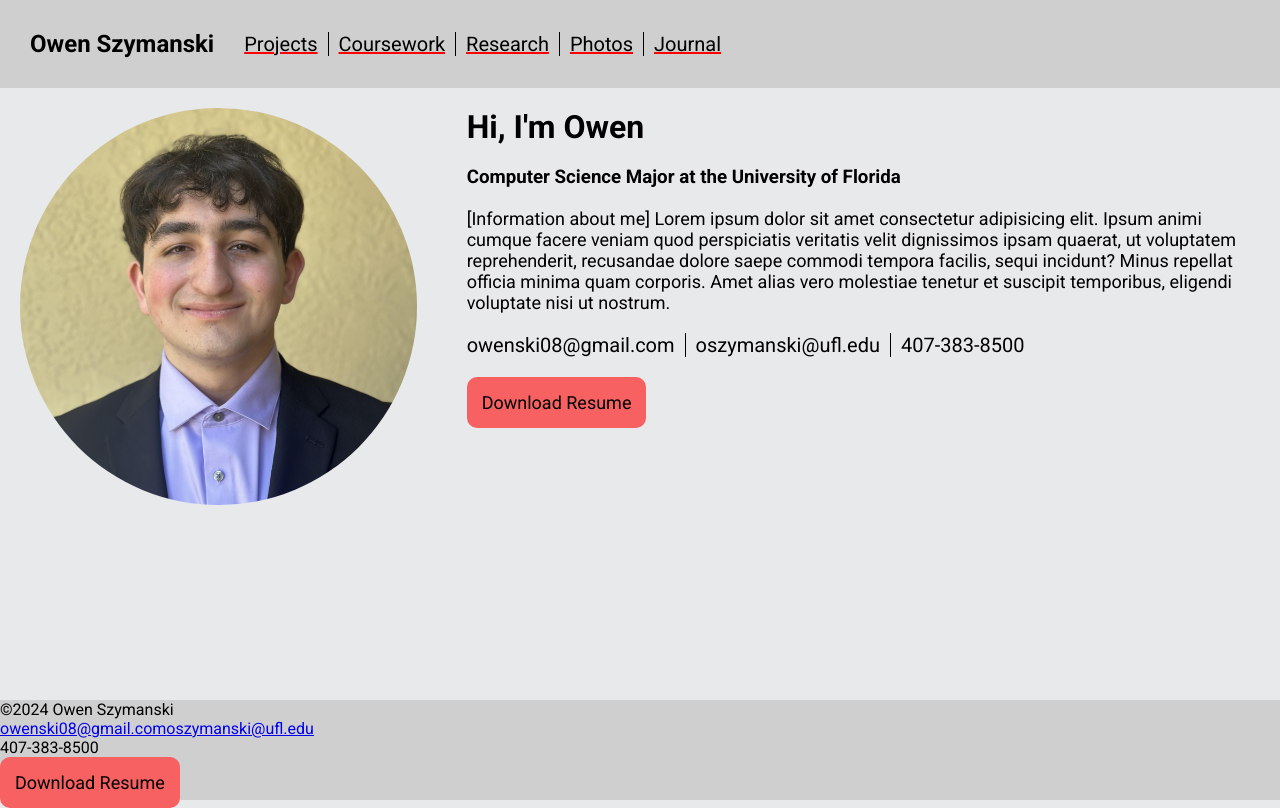
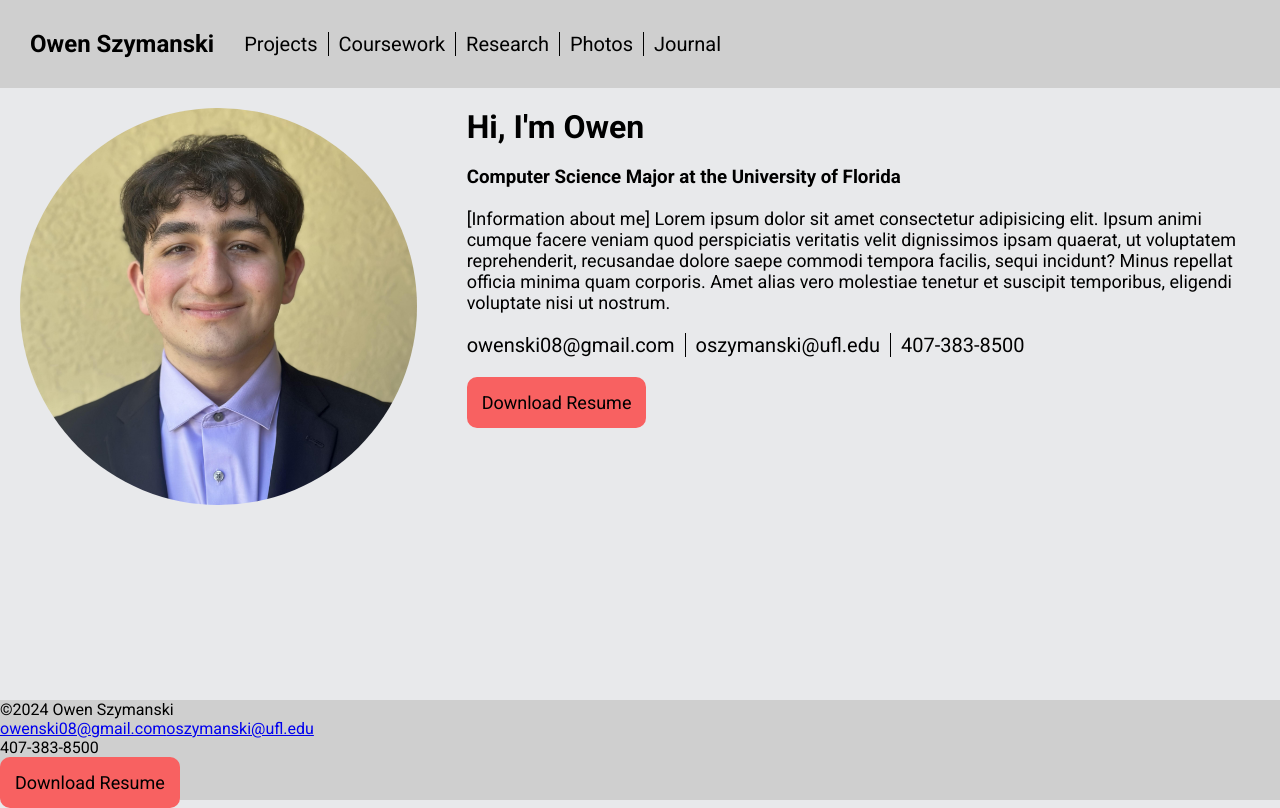
Before and after one commit to OwenS3881/eportfolio-backend, a Next.js app in the folder frontend/: page / in a window 1280 px wide. Built offline with nearby package versions, Linux system fonts and the light colour scheme.

Commit message:
Removed underlines from nav links

```diff
--- a/frontend/app/styles/nav.module.css
+++ b/frontend/app/styles/nav.module.css
@@ -17,7 +17,7 @@
 }
 
 .linksContainer a {
-  text-decoration: underline solid 2px #f00;
+  text-decoration: none;
   padding: 0px 10px;
   border-right: 1px solid #000;
   color: #000;
```
